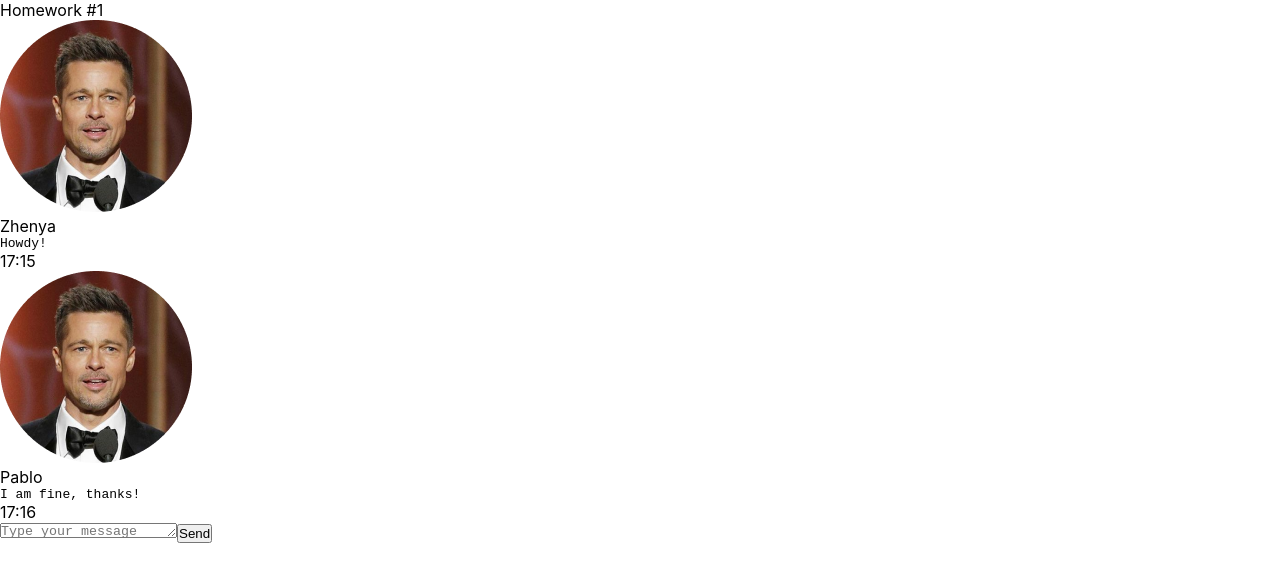
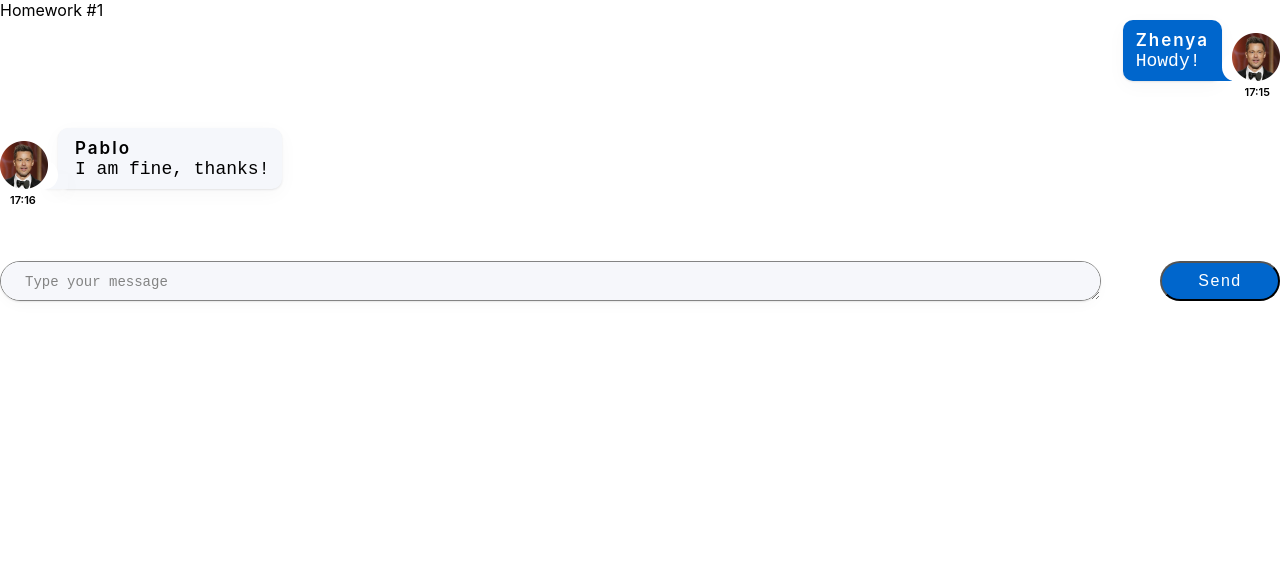
Before and after one commit to Zhenya-M1khaylov/react-homeworks, a React (Create React App) app: page /#/preJunior in a window 1280 px wide. Before the commit this address led to /. Shown: the top 582 px of the page. Built offline with nearby package versions, Linux system fonts and the light colour scheme.

Commit message:
fix logic and add css

```diff
--- a/src/s2-homeworks/hw01/HW1.tsx
+++ b/src/s2-homeworks/hw01/HW1.tsx
@@ -14,10 +14,20 @@ import avatar from './avatar.png'
 * */
 
 // нужно создать правильный тип вместо any
+export type UserType = {
+    avatar: string
+    name: string
+}
+
+export type TMessage = {
+    text: string
+    time: string
+}
+
 export type MessageType = {
     id: number
-    user: {avatar: string, name: string}
-    message: {text: string, time: string}
+    user: UserType
+    message: TMessage
 }
 
 // структуру объекта не менять
@@ -51,8 +61,8 @@ const HW1 = () => {
             <div className={s2.hw}>
                 {/*проверка отображения (не менять)*/}
                 <div>
-                    <Message message={message0} avatar={avatar} text={message0.message.text} name={message0.user.name} time={message0.message.time}/>
-                    <FriendMessage message={friendMessage0} avatar={avatar} text={friendMessage0.message.text} name={friendMessage0.user.name} time={friendMessage0.message.time}/>
+                    <Message message={message0}/>
+                    <FriendMessage message={friendMessage0}/>
                 </div>
 
                 {/*для автоматической проверки дз (не менять)*/}
--- /dev/null
+++ b/src/s2-homeworks/hw01/fonts.css
@@ -0,0 +1,8 @@
+@import url('https://fonts.googleapis.com/css2?family=Nunito:wght@200;300;400;500;600;700;800;900&display=swap');
+
+* {
+    font-family: 'Montserrat', sans-serif;
+    font-style: normal;
+    border: none;
+    resize: none;
+}
--- a/src/s2-homeworks/hw01/friend-message/FriendMessage.module.css
+++ b/src/s2-homeworks/hw01/friend-message/FriendMessage.module.css
@@ -1,31 +1,72 @@
 .friendMessage {
-
+    display: flex;
+    flex-direction: column;
+    margin-bottom: 25px;
 }
 
 .friendImageAndText {
-
+    display: flex;
+    align-items: flex-end;
+    gap: 10px;
+    position: relative;
+    z-index: 3;
 }
 
 .friendImageAndText img {
-
+    width: 48px;
+    height: 48px;
+    z-index: 3;
 }
 
 .friendText {
-
+    position: relative;
+    padding: 11px 13px 8px 17px;
+    border-radius: 10px;
+    background: #F5F7FB;
+    box-shadow: 0px 5px 20px rgba(29, 33, 38, 0.03), 0px 1px 2px rgba(29, 33, 38, 0.1);
 }
 
 .friendText:after {
+    content: '';
+    position: absolute;
+    border-left: 20px solid #F5F7FB;
+    top: 46px;
+    left: -10px;
+    width: 0px;
+    height: 15px;
+    z-index: 1;
+    box-shadow: 0px 5px 20px rgb(29 33 38 / 3%), -4px 2px 3px -2px rgb(29 33 38 / 10%);
+}
 
+.friendText:before {
+    content: '';
+    position: absolute;
+    background: #FFFFFF;
+    border-radius: 100%;
+    top: 33px;
+    left: -25px;
+    width: 25px;
+    height: 28px;
+    z-index: 2;
 }
 
 .friendName {
-
+    font-weight: 600;
+    font-size: 17px;
+    line-height: 18px;
+    letter-spacing: 2px;
 }
 
 .friendMessageText {
+    font-weight: 400;
+    font-size: 18px;
+    line-height: 24px;
 
 }
 
 .friendTime {
-
+    padding-left: 10px;
+    font-weight: 600;
+    font-size: 11px;
+    line-height: 22px;
 }
--- a/src/s2-homeworks/hw01/friend-message/FriendMessage.tsx
+++ b/src/s2-homeworks/hw01/friend-message/FriendMessage.tsx
@@ -1,12 +1,9 @@
 import React from 'react'
 import s from './FriendMessage.module.css'
+import {MessageType} from '../HW1';
 
 type FriendMessagePropsType = {
-    message: { id: number }
-    avatar: string
-    name: string
-    text: string
-    time: string
+    message: MessageType
 }
 
 // создать тип вместо any и отобразить приходящие данные
@@ -20,7 +17,7 @@ const FriendMessage = (props: FriendMessagePropsType) => {
                 <img
                     id={'hw1-friend-avatar-' + props.message.id}
                     // создаёт студент
-                    src={props.avatar}
+                    src={props.message.user.avatar}
                     alt="avatar"
                     //
                 />
@@ -30,7 +27,7 @@ const FriendMessage = (props: FriendMessagePropsType) => {
                         className={s.friendName}
                     >
                         {/*создаёт студент*/}
-                        {props.name}
+                        {props.message.user.name}
                         {/**/}
                     </div>
                     <pre
@@ -38,7 +35,7 @@ const FriendMessage = (props: FriendMessagePropsType) => {
                         className={s.friendMessageText}
                     >
                         {/*создаёт студент*/}
-                        {props.text}
+                        {props.message.message.text}
                         {/**/}
                     </pre>
                 </div>
@@ -48,7 +45,7 @@ const FriendMessage = (props: FriendMessagePropsType) => {
                 className={s.friendTime}
             >
                 {/*создаёт студент*/}
-                {props.time}
+                {props.message.message.time}
                 {/**/}
             </div>
         </div>
--- a/src/s2-homeworks/hw01/message-sender/MessageSender.module.css
+++ b/src/s2-homeworks/hw01/message-sender/MessageSender.module.css
@@ -1,18 +1,42 @@
 .sendForm {
+    display: flex;
+    justify-content: space-between;
+    align-items: center;
+    margin-top: 50px;
+}
+
+.textarea {
+    border-radius: 20px;
+    font-weight: 400;
+    font-size: 14px;
+    line-height: 40px;
+    width: 86%;
+    padding-left: 24px;
+    outline: none;
+    background: #F5F7FB;
+    box-shadow: 0px 5px 20px rgba(29, 33, 38, 0.03), 0px 1px 2px rgba(29, 33, 38, 0.1);
+    color: rgba(0, 0, 0, 0.6);
+    opacity: 0.9;
+}
+
+.button {
+    background: #0066CC;
+    width: 120px;
+    height: 40px;
+    border-radius: 20px;
+    font-weight: 500;
+    font-size: 16px;
+    line-height: 20px;
+    letter-spacing: 1.5px;
+    color: #FFFFFF;
+}
+
+.button:hover {
+    background: #0052cc;
 
 }
 
-.textarea {
-
+.button:active {
+    background: #0066CC;
+    opacity: 0.5;
 }
-
-.button {
-
-}
-
-.button:hover {
-
-}
-.button:active {
-
-}
--- a/src/s2-homeworks/hw01/message/Message.module.css
+++ b/src/s2-homeworks/hw01/message/Message.module.css
@@ -1,31 +1,75 @@
 .message {
-
+    display: flex;
+    flex-direction: column;
+    align-items: flex-end;
+    margin-bottom: 25px;
 }
 
 .imageAndText {
-
+    display: flex;
+    flex-direction: row-reverse;
+    align-items: flex-end;
+    gap: 10px;
+    position: relative;
+    z-index: 3;
 }
 
 .imageAndText img {
-
+    width: 48px;
+    height: 48px;
+    z-index: 3;
 }
 
 .text {
+    position: relative;
+    border-radius: 10px;
+    background: #0066CC;
+    box-shadow: 0px 5px 20px rgba(29, 33, 38, 0.03), 0px 1px 2px rgba(29, 33, 38, 0.1);
+    color: #FFFFFF;
+    padding: 11px 13px 8px 13px;
 
 }
 
 .text:after {
+    content: '';
+    position: absolute;
+    border-left: 20px solid #0066CC;
+    top: 46px;
+    right: -35px;
+    width: 25px;
+    height: 15px;
+    z-index: 1;
+}
 
+.text:before {
+    content: '';
+    position: absolute;
+    background: #FFFFFF;
+    border-radius: 100%;
+    top: 33px;
+    right: -25px;
+    width: 25px;
+    height: 28px;
+    z-index: 2;
 }
 
 .name {
-
+    text-align: end;
+    font-weight: 600;
+    font-size: 17px;
+    line-height: 18px;
+    letter-spacing: 2px;
 }
 
 .messageText {
-
+    font-weight: 400;
+    font-size: 18px;
+    line-height: 24px;
 }
 
 .time {
-
+    padding-right: 10px;
+    font-weight: 600;
+    font-size: 11px;
+    line-height: 22px;
 }
--- a/src/s2-homeworks/hw01/message/Message.tsx
+++ b/src/s2-homeworks/hw01/message/Message.tsx
@@ -1,13 +1,10 @@
 import React from 'react'
 import s from './Message.module.css'
+import {MessageType} from '../HW1';
 
 // нужно создать правильный тип вместо any
 export type MessagePropsType = {
-    message: { id: number }
-    avatar: string
-    name: string
-    text: string
-    time: string
+    message: MessageType
 }
 
 // нужно отобразить приходящие данные
@@ -18,26 +15,26 @@ const Message = (props: MessagePropsType) => {
                 <img
                     id={'hw1-avatar-' + props.message.id}
                     // создаёт студент
-                    src={props.avatar}
+                    src={props.message.user.avatar}
                     alt="avatar"
                     //
                 />
                 <div className={s.text}>
                     <div id={'hw1-name-' + props.message.id} className={s.name}>
                         {/*создаёт студент*/}
-                        {props.name}
+                        {props.message.user.name}
                         {/**/}
                     </div>
                     <pre id={'hw1-text-' + props.message.id} className={s.messageText}>
                         {/*создаёт студент*/}
-                        {props.text}
+                        {props.message.message.text}
                         {/**/}
                     </pre>
                 </div>
             </div>
             <div id={'hw1-time-' + props.message.id} className={s.time}>
                 {/*создаёт студент*/}
-                {props.time}
+                {props.message.message.time}
                 {/**/}
             </div>
         </div>
```
